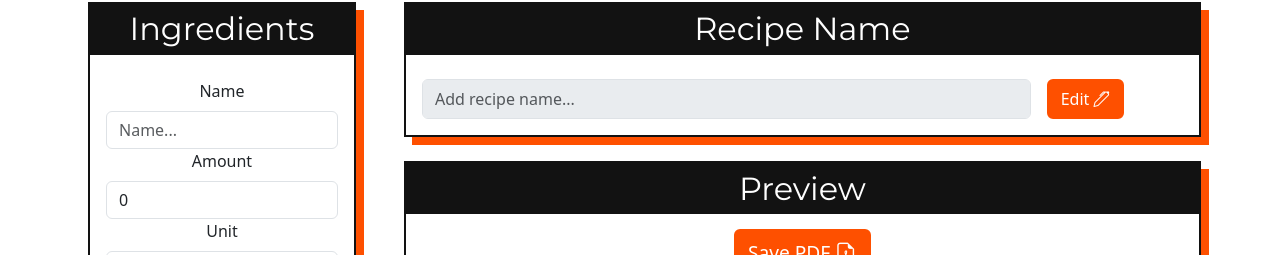
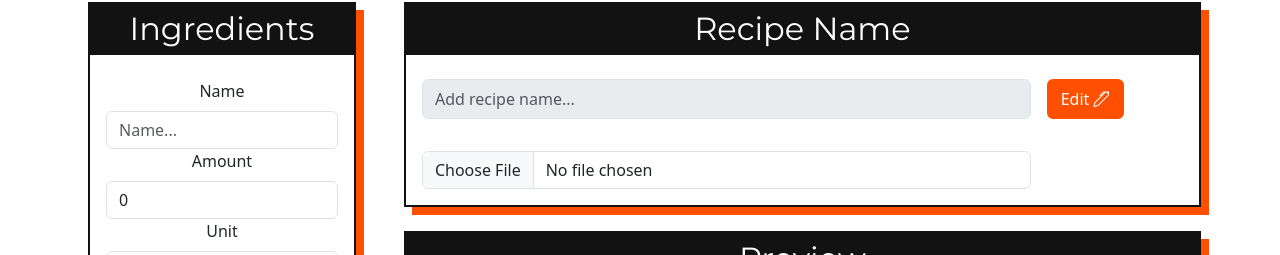
Before and after one commit to ojela028xamk/create-save-recipe, a React (Create React App) app: page / in a window 1280 px wide. Shown: the part 78-333 px from the top of the page. Built offline with nearby package versions, Linux system fonts and the light colour scheme.

Commit message:
recipe image functionality and component

```diff
--- /dev/null
+++ b/src/RecipeName/RecipeImage.tsx
@@ -0,0 +1,33 @@
+import { ChangeEvent, useState } from 'react'
+import { Form } from 'react-bootstrap'
+import css from './RecipeName.module.scss'
+
+const RecipeImage = (): JSX.Element => {
+  const [recipeImg, setRecipeImg] = useState<string>('')
+
+  const handleNewRecipeImage = (event: ChangeEvent<HTMLInputElement>): void => {
+    if (
+      event &&
+      event.currentTarget &&
+      event.currentTarget.files &&
+      event.currentTarget.files.length
+    ) {
+      const newImg = URL.createObjectURL(event.currentTarget.files[0])
+      setRecipeImg(newImg)
+    }
+  }
+
+  return (
+    <div className={css.recipe_image}>
+      <Form className={css.recipe_image_form}>
+        <Form.Control
+          type="file"
+          onChange={handleNewRecipeImage}
+        ></Form.Control>
+        <img src={recipeImg}></img>
+      </Form>
+    </div>
+  )
+}
+
+export default RecipeImage
--- a/src/RecipeName/RecipeName.module.scss
+++ b/src/RecipeName/RecipeName.module.scss
@@ -26,7 +26,7 @@
         border: 2px solid $orange;
     }
 
-    .recipe_name_form {
+    .recipe_name_form, .recipe_image_form {
         display: flex;
         padding: 1em;
 
--- a/src/RecipeName/RecipeName.tsx
+++ b/src/RecipeName/RecipeName.tsx
@@ -3,6 +3,7 @@ import css from './RecipeName.module.scss'
 import { useEffect, useState } from 'react'
 import { StorageType } from '../globalTypes'
 import { useRecipeData } from '../AppContainer'
+import RecipeImage from './RecipeImage'
 
 const RecipeName = (): JSX.Element => {
   const [{ recipeName }, setRecipeData] = useRecipeData()
@@ -69,6 +70,7 @@ const RecipeName = (): JSX.Element => {
           </Button>
         )}
       </Form>
+      <RecipeImage />
     </div>
   )
 }
```
